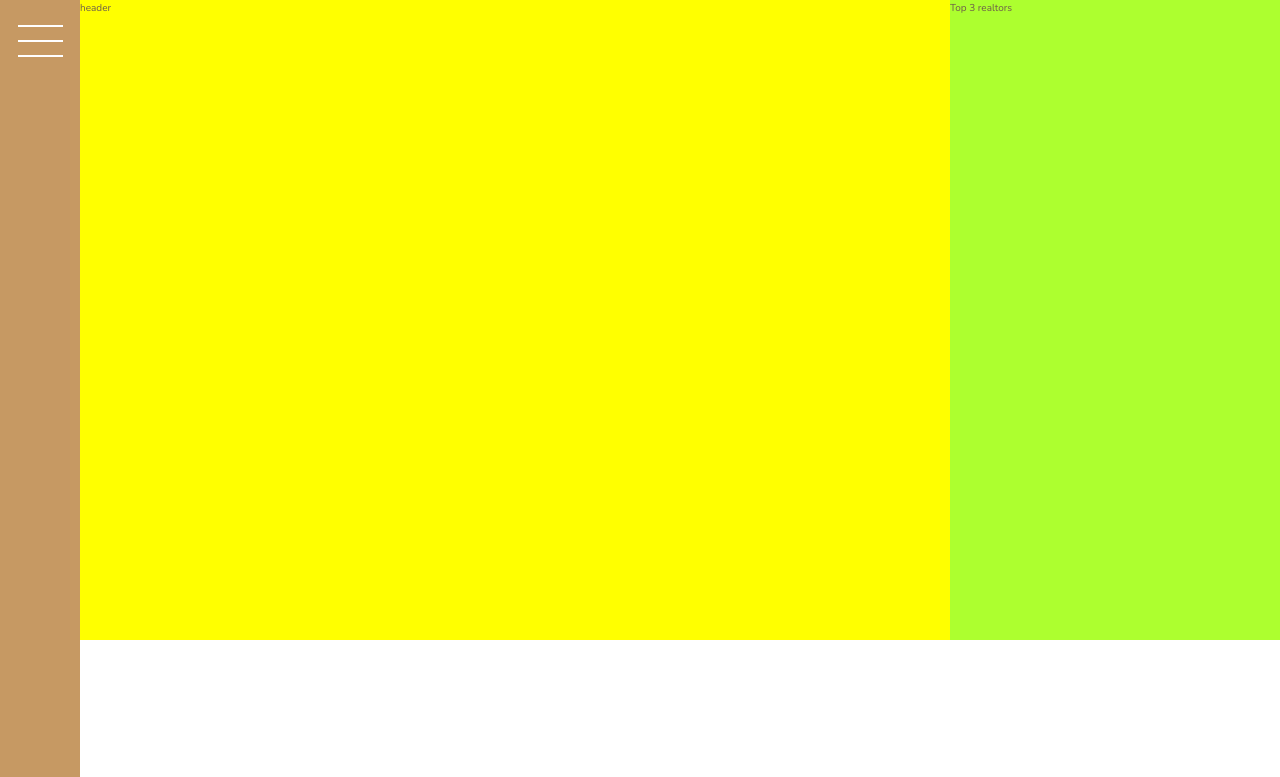
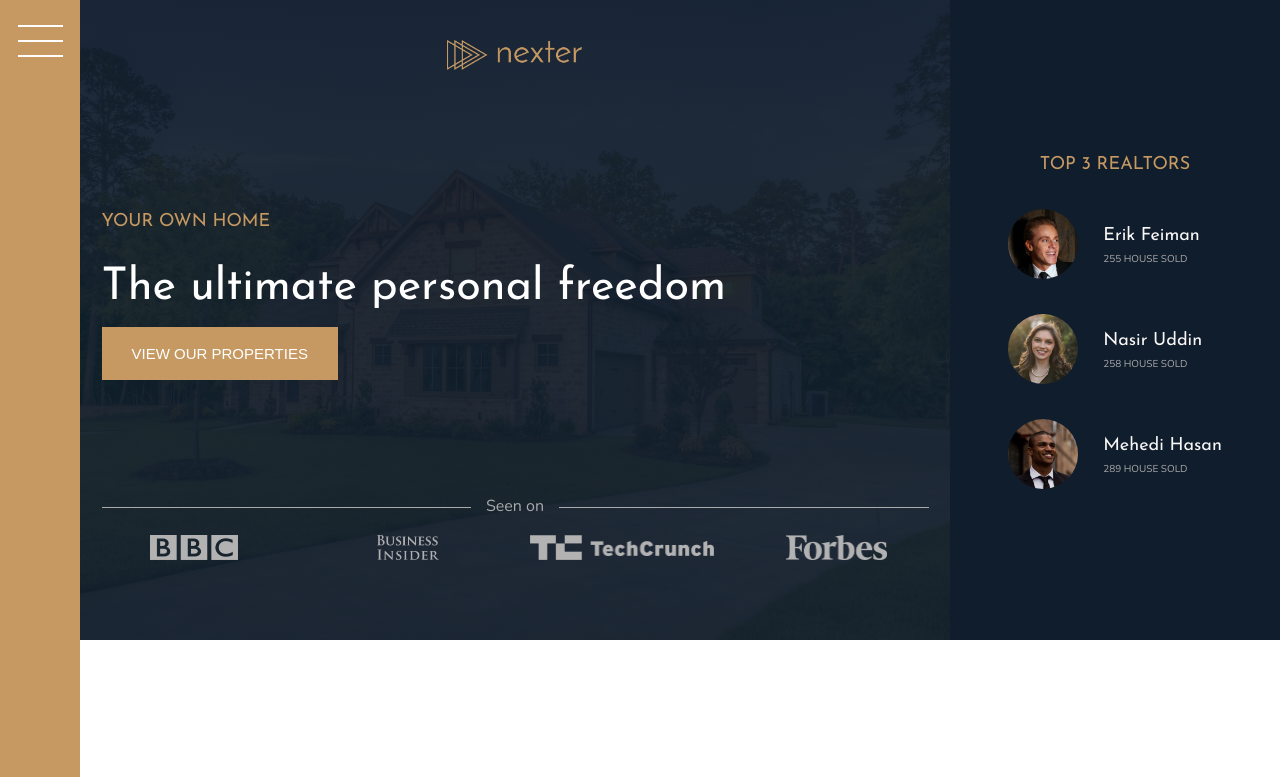
Before and after one commit to AmritoDev/nexter-grid, a website: page index.html in a window 1280 px wide. Shown: the top 777 px of the page. Drawn offline with nearby package versions, Linux system fonts and the light colour scheme.

Commit message:
add header and realtors section

```diff
--- a/index.html
+++ b/index.html
@@ -18,13 +18,44 @@ PUBLIC "-//W3C//DTD XHTML 1.0 Strict//EN"
     </head>
     <body class="container">
         <div class="sidebar">
-            <nav class="nav"></nav>
+            <nav class="sidebar__nav"></nav>
         </div>
         <header class="header">
-            header
+            <img src="img/logo.png" alt="" class="header__logo">
+            <h3 class="heading__3">Your Own Home</h3>
+            <h1 class="heading-1">The ultimate personal freedom</h1>
+            <button class="btn header__btn">view our properties</button>
+            <div class="header__seenon--text">
+                Seen on
+            </div>
+            <div class="header__seenon--logos">
+                <img src="img/logo-bbc.png" alt="">
+                <img src="img/logo-bi.png" alt="">
+                <img src="img/logo-techcrunch.png" alt="">
+                <img src="img/logo-forbes.png" alt="">
+
+            </div>
+
         </header>
         <div class="realtors">
-            Top 3 realtors
+            <h3 class="heading__3">Top 3 Realtors</h3>
+            <div class="realtors__list">
+                <img src="img/realtor-1.jpeg" alt="" class="realtors__img">
+                <div class="realtors__detail">
+                    <h4 class="heading-4 heading-4--light">Erik Feiman</h4>
+                    <p class="realtors__sold">255 house sold</p>
+                </div>
+                <img src="img/realtor-2.jpeg" alt="" class="realtors__img">
+                <div class="realtors__detail">
+                    <h4 class="heading-4 heading-4--light">Nasir Uddin</h4>
+                    <p class="realtors__sold">258 house sold</p>
+                </div>
+                <img src="img/realtor-3.jpeg" alt="" class="realtors__img">
+                <div class="realtors__detail">
+                    <h4 class="heading-4 heading-4--light">Mehedi Hasan</h4>
+                    <p class="realtors__sold">289 house sold</p>
+                </div>
+            </div>
         </div>
         <section class="features">
             <div class="feature">
--- a/sass/_header.scss
+++ b/sass/_header.scss
@@ -1,5 +1,49 @@
 .header{
-  background-color: yellow;
+  grid-column: full-start / col-end 6;
+  background-image: linear-gradient(rgba($color-secondary,.93),rgba($color-secondary,.93)), url(../img/hero.jpeg);
+  background-position: center;
+  background-size: cover;
+  padding: 4rem 8rem 8rem 8rem;
+  display: grid;
+  grid-template-rows: 1fr min-content 6rem 1fr;
+  grid-template-columns: max-content;
+  justify-content: center;
+  row-gap: 1.5rem;
 
-  grid-column: full-start / col-end 6;
+  &__logo{
+    height: 3rem;
+    justify-self: center;
+  }
+  &__btn{
+    align-self: start;
+    justify-self: start;
+  }
+  &__seenon--text{
+    display: grid;
+    font-size: 1.6rem;
+    color: $color-grey-light-2;
+    grid-template-columns: 1fr max-content 1fr;
+    align-items: center;
+    column-gap: 1.5rem;
+
+    &::before,
+    &::after{
+      height: 1px;
+      background-color: currentColor;
+      content: "";
+      display: block;
+    }
+  }
+  &__seenon--logos{
+    display: grid;
+    grid-template-columns: repeat(4,1fr);
+    justify-items: center;
+    align-items: center;
+    column-gap: 3rem;
+    justify-content: center;
+    img{
+      height: 2.5rem;
+      filter: brightness(70%);
+    }
+  }
 }
--- a/sass/_realtors.scss
+++ b/sass/_realtors.scss
@@ -1,5 +1,31 @@
 .realtors{
-  background-color: greenyellow;
+  background-color: $color-secondary;
+  grid-column: col-start 7 / full-end;
+  display: grid;
+  row-gap: 3rem;
+  align-content: center;
+  justify-content: center;
+  justify-items: center;
 
-  grid-column: col-start 7 / full-end;
+  &__list{
+    display: grid;
+    grid-template-columns: min-content max-content;
+    column-gap: 2.5rem;
+    row-gap: 3.5rem;
+    align-items: center;
+  }
+
+  &__img{
+    width: 7rem;
+    border-radius: 50%;
+    display: block;
+  }
+  &__detail{
+
+  }
+  &__sold{
+    color: $color-grey-light-2;
+    flex: 1.5rem;
+    text-transform: uppercase;
+  }
 }
--- a/sass/_sidebar.scss
+++ b/sass/_sidebar.scss
@@ -5,9 +5,8 @@
   grid-row: 1 / -1;
   display: flex;
   justify-content: center;
-}
 
-.nav{
+  &__nav{
     height: 2px;
     width: 4.5rem;
     background-color: #fff;
@@ -35,3 +34,4 @@
     }
 
   }
+}
--- a/sass/_typography.scss
+++ b/sass/_typography.scss
@@ -1,6 +1,11 @@
 %heading{
   font-family: $font-display;
   font-weight: 400;
+}
+.heading-1{
+  @extend %heading;
+  font-size: 4.5rem;
+  color: #fff;
 }
 
 .heading__2{
@@ -21,6 +26,9 @@
   font-size: 1.8rem;
   &--dark{
     color: $color-grey-dark-1;
+  }
+  &--light{
+    color: $color-grey-light-1;
   }
 }
 
```
Also changed, not shown: css/style.css. Lines whose indentation alone changed are shown as unchanged.
